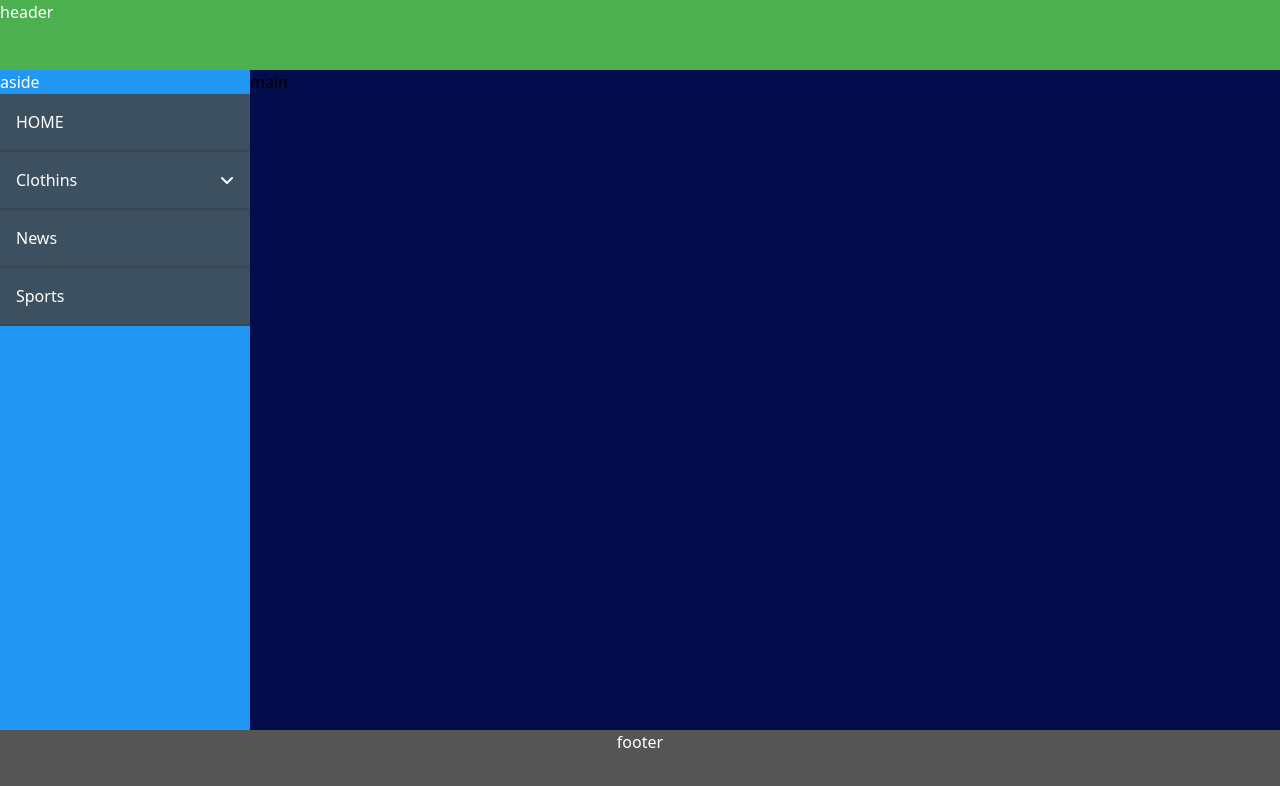
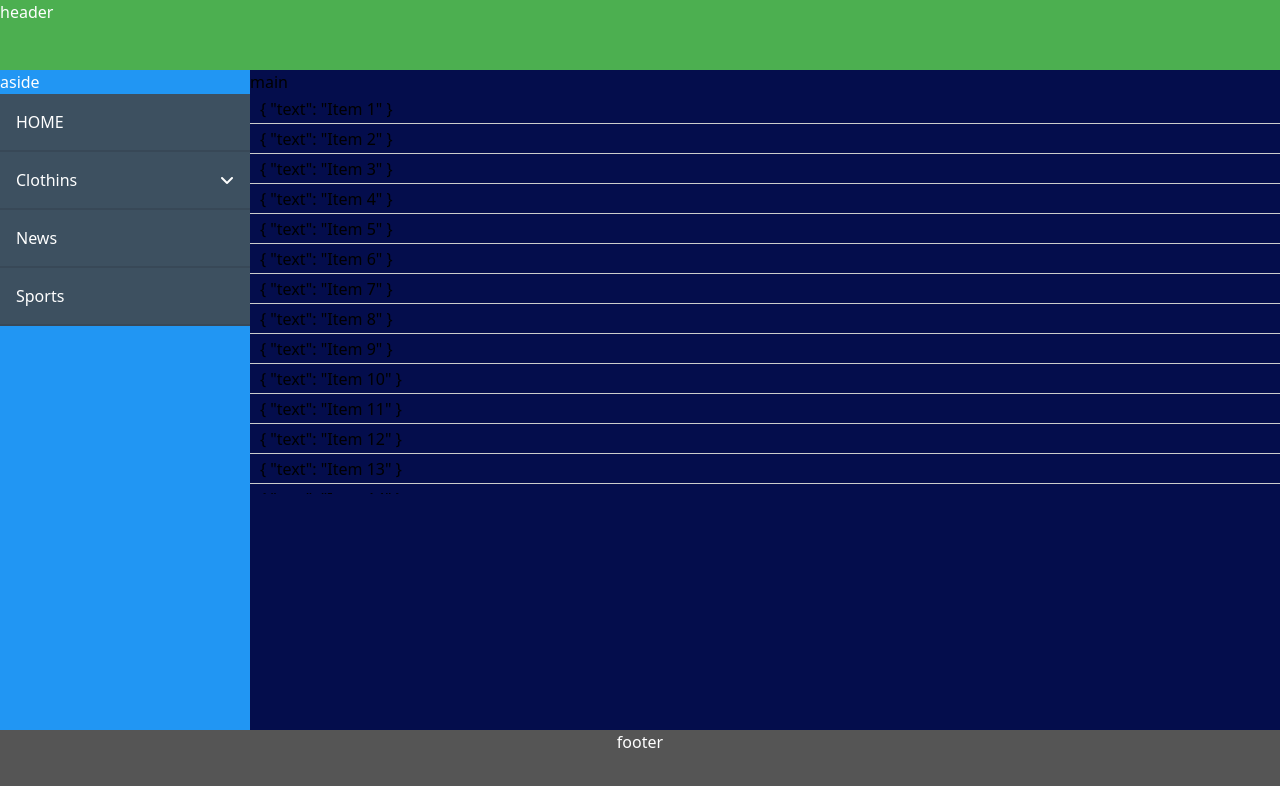
Before and after one commit to kairulin/ViteVueTemplate, a Vue app: page / in a window 1280 px wide. Shown: the top 786 px of the page. Built offline with nearby package versions, Linux system fonts and the light colour scheme.

Commit message:
虛擬滾動 測試

```diff
--- /dev/null
+++ b/src/components/CustomVirtualScroll.vue
@@ -0,0 +1,123 @@
+<template>
+  <div class="root" style="height: 400px; overflow: auto" @scroll="handleScroll">
+    <div class="spacer" :style="spacerStyle">
+      <div v-for="(item, index) in visibleItems" :key="index" class="item" :style="{ height: `${rowHeight}px` }">
+        {{ item }}
+      </div>
+    </div>
+  </div>
+</template>
+
+<script setup lang="ts">
+import { ref, computed, onMounted, onBeforeUnmount } from 'vue';
+
+interface Item {
+  text: string;
+}
+// Define a mixin object (if needed)
+const passiveSupportMixin = {
+  methods: {
+    doesBrowserSupportPassiveScroll(): boolean {
+      let passiveSupported = false;
+
+      try {
+        const options = {
+          get passive() {
+            passiveSupported = true;
+            return false;
+          }
+        };
+
+        // Change "test" to a valid event type like "scroll"
+        window.addEventListener("scroll", () => { }, options);
+        window.removeEventListener("scroll", () => { });
+      } catch (err) {
+        passiveSupported = false;
+      }
+      return passiveSupported;
+    }
+  }
+};
+
+// Reactive variables
+const items = ref<Item[]>(new Array(10000)
+  .fill(null)
+  .map((_, index) => ({ text: `Item ${index + 1}` }))
+);
+
+const rootHeight = ref<number>(400);
+const rowHeight = ref<number>(30);
+const scrollTop = ref<number>(0);
+const nodePadding = ref<number>(20);
+
+// Computed properties
+const itemCount = computed(() => items.value.length);
+
+const viewportHeight = computed(() => itemCount.value * rowHeight.value);
+
+const startIndex = computed(() => {
+  let startNode =
+    Math.floor(scrollTop.value / rowHeight.value) - nodePadding.value;
+  startNode = Math.max(0, startNode);
+  return startNode;
+});
+
+const visibleNodeCount = computed(() => {
+  let count =
+    Math.ceil(rootHeight.value / rowHeight.value) + 2 * nodePadding.value;
+  count = Math.min(itemCount.value - startIndex.value, count);
+  return count;
+});
+
+const visibleItems = computed(() =>
+  items.value.slice(startIndex.value, startIndex.value + visibleNodeCount.value)
+);
+
+const offsetY = computed(() => startIndex.value * rowHeight.value);
+
+const spacerStyle = computed(() => ({
+  transform: `translateY(${offsetY.value}px)`
+}));
+
+// Event handler
+function handleScroll(event: Event) {
+  scrollTop.value = (event.target as Element).scrollTop;
+}
+
+// Lifecycle hooks
+onMounted(() => {
+  const largestHeight = calculateInitialRowHeight();
+  rowHeight.value = largestHeight !== undefined && largestHeight !== null ? largestHeight : 30;
+  const options = passiveSupportMixin.methods.doesBrowserSupportPassiveScroll() ? { passive: true } : false;
+  document.querySelector('.root')?.addEventListener('scroll', handleScroll, options);
+});
+
+onBeforeUnmount(() => {
+  document.querySelector('.root')?.removeEventListener('scroll', handleScroll,);
+});
+
+// Utility function
+function calculateInitialRowHeight(): number {
+  const children = document.querySelectorAll(".spacer > .item") as NodeListOf<HTMLElement>;
+  let largestHeight = 0;
+  children.forEach((child: HTMLElement) => {
+    if (child.offsetHeight > largestHeight) {
+      largestHeight = child.offsetHeight;
+    }
+  });
+  return largestHeight;
+}
+</script>
+
+<style scoped>
+.spacer {
+  position: relative;
+}
+
+.item {
+  box-sizing: border-box;
+  border-bottom: 1px solid #ccc;
+  line-height: 30px;
+  padding-left: 10px;
+}
+</style>
--- a/src/components/GridLayout.vue
+++ b/src/components/GridLayout.vue
@@ -8,13 +8,16 @@
             aside
             <CustomNavigation />
         </aside>
-        <main>main</main>
+        <main>main
+            <CustomVirtualScroll/>
+        </main>
         <footer>footer</footer>
     </div>
 </template>
 <script setup lang="ts">
 // import Navigation from './Navigation.vue';
 import CustomNavigation from './CustomNavigation.vue';
+import CustomVirtualScroll from './CustomVirtualScroll.vue';
 </script>
 <style scoped>
 .container {
```
